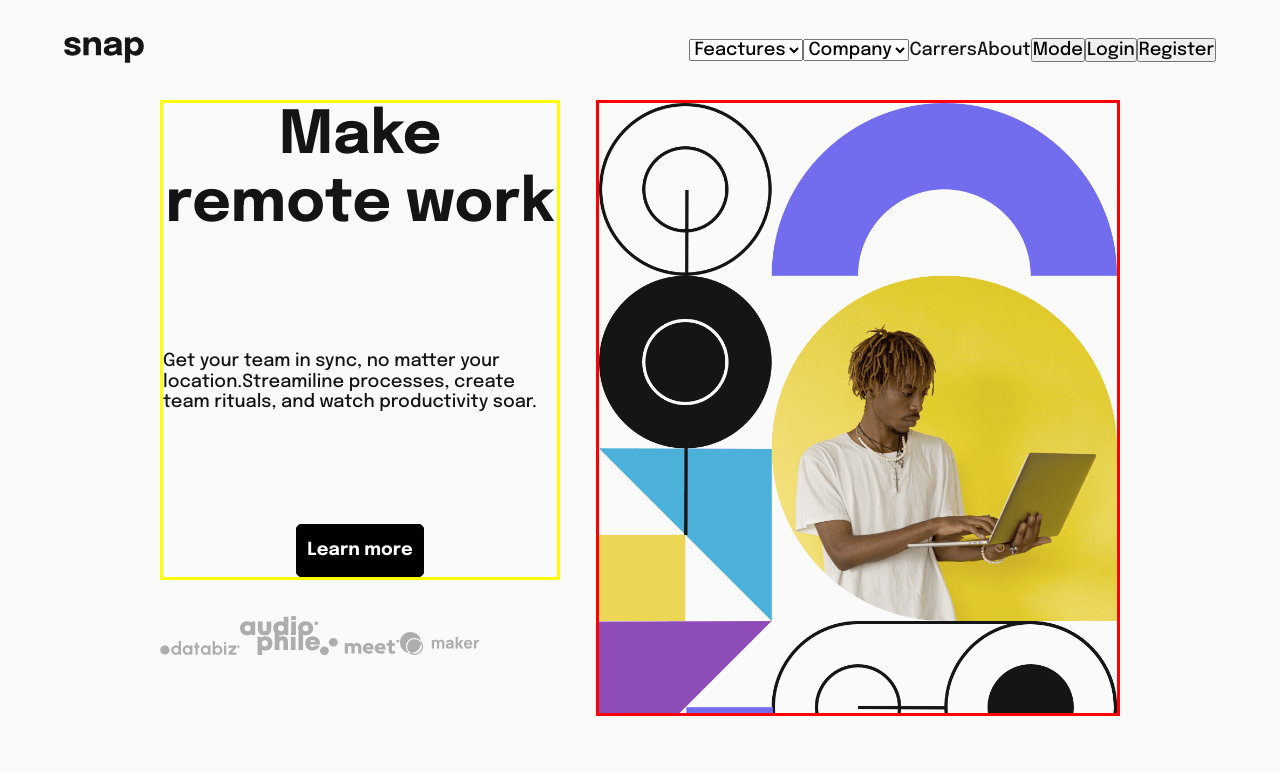
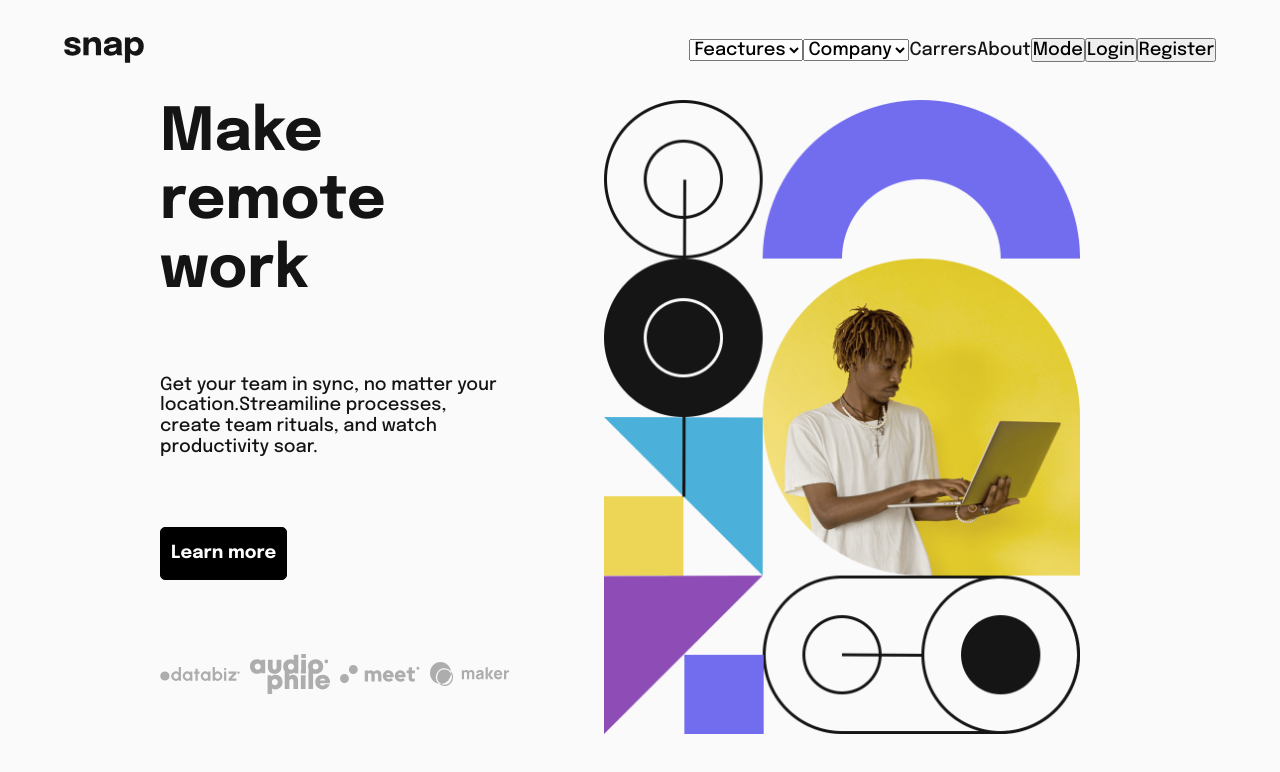
Before and after one commit to carlosGabrielCarreno/intro-section-with-dropdown-navigation-main, a React (Vite) app: page / in a window 1280 px wide. Shown: the top 772 px of the page. Built offline with nearby package versions, Linux system fonts and the light colour scheme.

Commit message:
config img sidebar

```diff
--- a/src/app.scss
+++ b/src/app.scss
@@ -3,14 +3,14 @@
   max-width: 75%;
   margin: 0 auto;
   display: grid;
-  gap: 2rem;
+  gap: 3rem;
   grid-template:
     'sidebar' 300px
     'main' auto
     'footer' auto;
 }
 
-@media (min-width: 600px) {
+@media (min-width: 800px) {
   .grid-container {
     grid-template:
       'main sidebar' auto
@@ -20,12 +20,12 @@
   }
 }
 
-@media (min-width: 900px) {
+@media (min-width: 1000px) {
   .grid-container {
     grid-template:
       'main sidebar sidebar' auto
       'main sidebar sidebar' auto
       'footer sidebar sidebar' 100px /
-      400px auto auto;
+      350px auto auto;
   }
 }
--- a/src/components/BurguerButton/_burguerButton.scss
+++ b/src/components/BurguerButton/_burguerButton.scss
@@ -1,4 +1,5 @@
 .container-burguer {
+  /* border: solid red; */
   .nav-icon-5 {
     width: 35px;
     height: 30px;
--- a/src/components/footer/_footer.scss
+++ b/src/components/footer/_footer.scss
@@ -2,4 +2,10 @@
   grid-area: footer;
   /* border: solid indianred; */
   height: 10vh;
+  display: flex;
+  align-items: center;
+  justify-content: space-between;
+  flex-wrap: wrap;
+  @media (min-width: 800px) {
+  }
 }
--- a/src/components/main/_main.scss
+++ b/src/components/main/_main.scss
@@ -1,7 +1,10 @@
 .main {
   grid-area: main;
-  border: solid yellow;
-  min-height: 60vh;
+  /* border: solid yellow; */
+  min-height: 35vh;
+  @media (min-width: 800px) {
+    min-height: 60vh;
+  }
   & .container-main {
     width: 100%;
     height: 100%;
@@ -13,12 +16,13 @@
       text-align: center;
       margin: 0;
       font-size: 2.5rem;
-      @media (min-width: 900px) {
+      @media (min-width: 1000px) {
         font-size: 3.3rem;
+        text-align: start;
       }
     }
     & .paragraph {
-      @media (min-width: 900px) {
+      @media (min-width: 1000px) {
         font-size: 1rem;
       }
     }
@@ -27,6 +31,9 @@
       display: flex;
       align-items: center;
       justify-content: center;
+      @media (min-width: 800px) {
+        justify-content: flex-start;
+      }
       & .btn {
         border-radius: 5px;
         padding: 15px 10px;
--- a/src/components/navbar/_navbar.scss
+++ b/src/components/navbar/_navbar.scss
@@ -6,7 +6,7 @@
   & img {
     width: 80px;
   }
-  /* background-color: #fff; */
+  /* background-color: #000; */
   display: flex;
   align-items: center;
   justify-content: space-between;
--- a/src/components/sidebar/_sidebar.scss
+++ b/src/components/sidebar/_sidebar.scss
@@ -1,14 +1,15 @@
 .sidebar {
   grid-area: sidebar;
+  /* border: solid red; */
   width: 100%;
-  border: solid red;
+  height: 100%;
+
   background-image: url(../../images/image-hero-mobile.png);
-  object-fit: contain;
-  background-size: cover;
+  background-position: center center;
+  background-repeat: no-repeat;
+  background-size: contain;
 
-  /* max-width: 38.75rem; */
-  min-width: 300px;
-  @media (min-width: 600px) {
+  @media (min-width: 800px) {
     background-image: url(../../images/image-hero-desktop.png);
   }
 }
```
